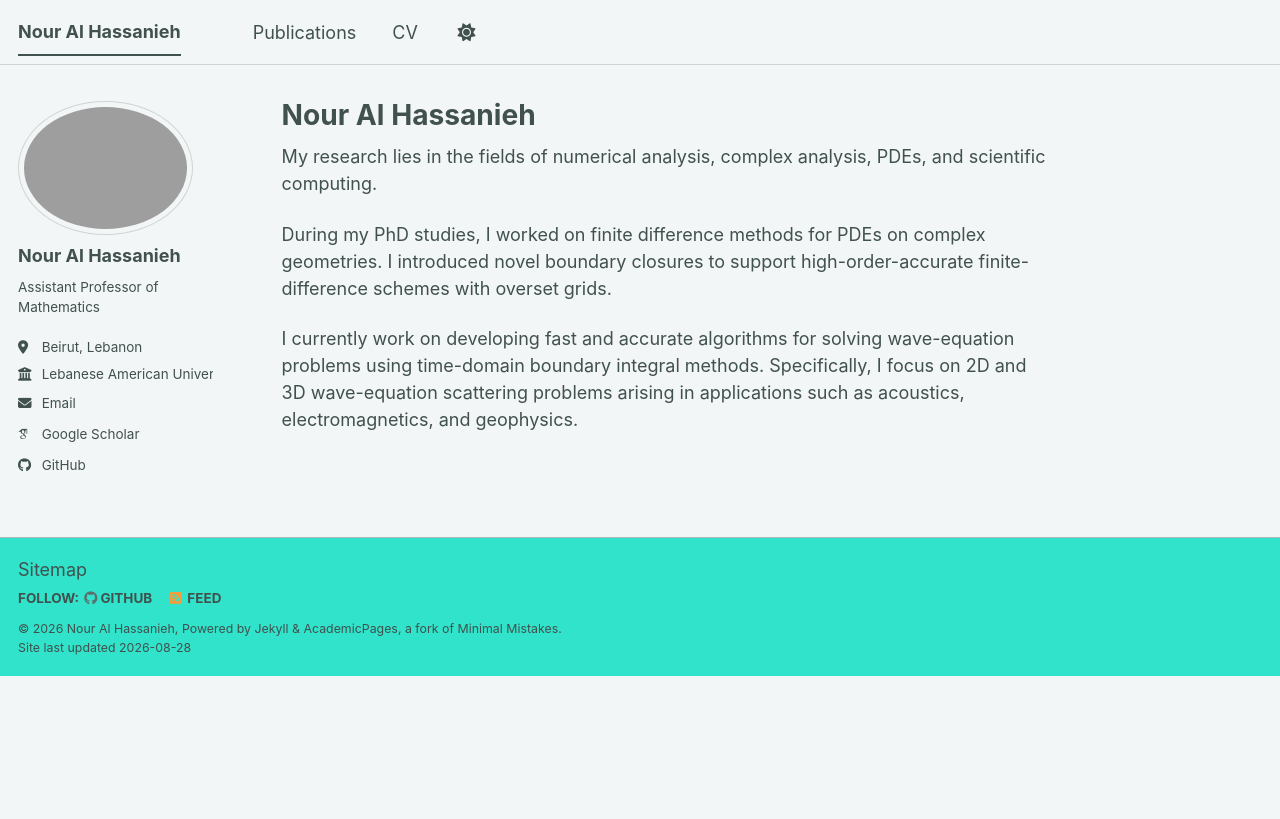
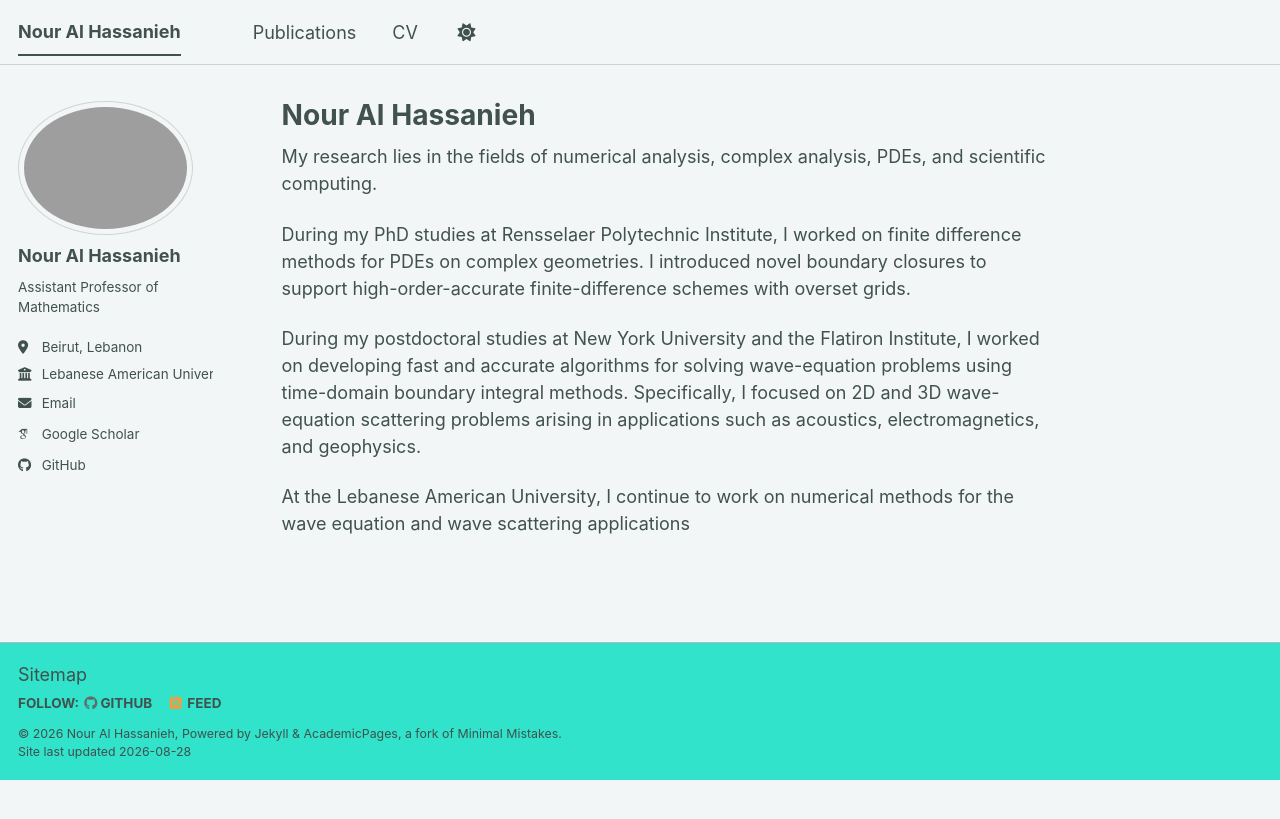
Before and after one commit to nalhassanieh/nalhassanieh.github.io, a Jekyll site: the page built from _pages/about.md, in a window 1280 px wide. Shown: the top 819 px of the page. Built offline with Jekyll 4.4.1, drawn with Linux system fonts in a browser that asks for light colours; some web fonts are replaced; a script bundle is joined from its source files by our own code; library files that are not in the unit come from our copies.

Commit message:
Update about.md

```diff
--- a/_pages/about.md
+++ b/_pages/about.md
@@ -8,6 +8,8 @@ redirect_from:
 ---
 My research lies in the fields of numerical analysis, complex analysis, PDEs, and scientific computing.
 
-During my PhD studies, I worked on finite difference methods for PDEs on complex geometries. I introduced novel boundary closures to support high-order-accurate finite-difference schemes with overset grids.
+During my PhD studies at Rensselaer Polytechnic Institute, I worked on finite difference methods for PDEs on complex geometries. I introduced novel boundary closures to support high-order-accurate finite-difference schemes with overset grids.
 
-I currently work on developing fast and accurate algorithms for solving wave-equation problems using time-domain boundary integral methods. Specifically, I focus on 2D and 3D wave-equation scattering problems arising in applications such as acoustics, electromagnetics, and geophysics.
+During my postdoctoral studies at New York University and the Flatiron Institute, I worked on developing fast and accurate algorithms for solving wave-equation problems using time-domain boundary integral methods. Specifically, I focused on 2D and 3D wave-equation scattering problems arising in applications such as acoustics, electromagnetics, and geophysics.
+
+At the Lebanese American University, I continue to work on numerical methods for the wave equation and wave scattering applications
```
